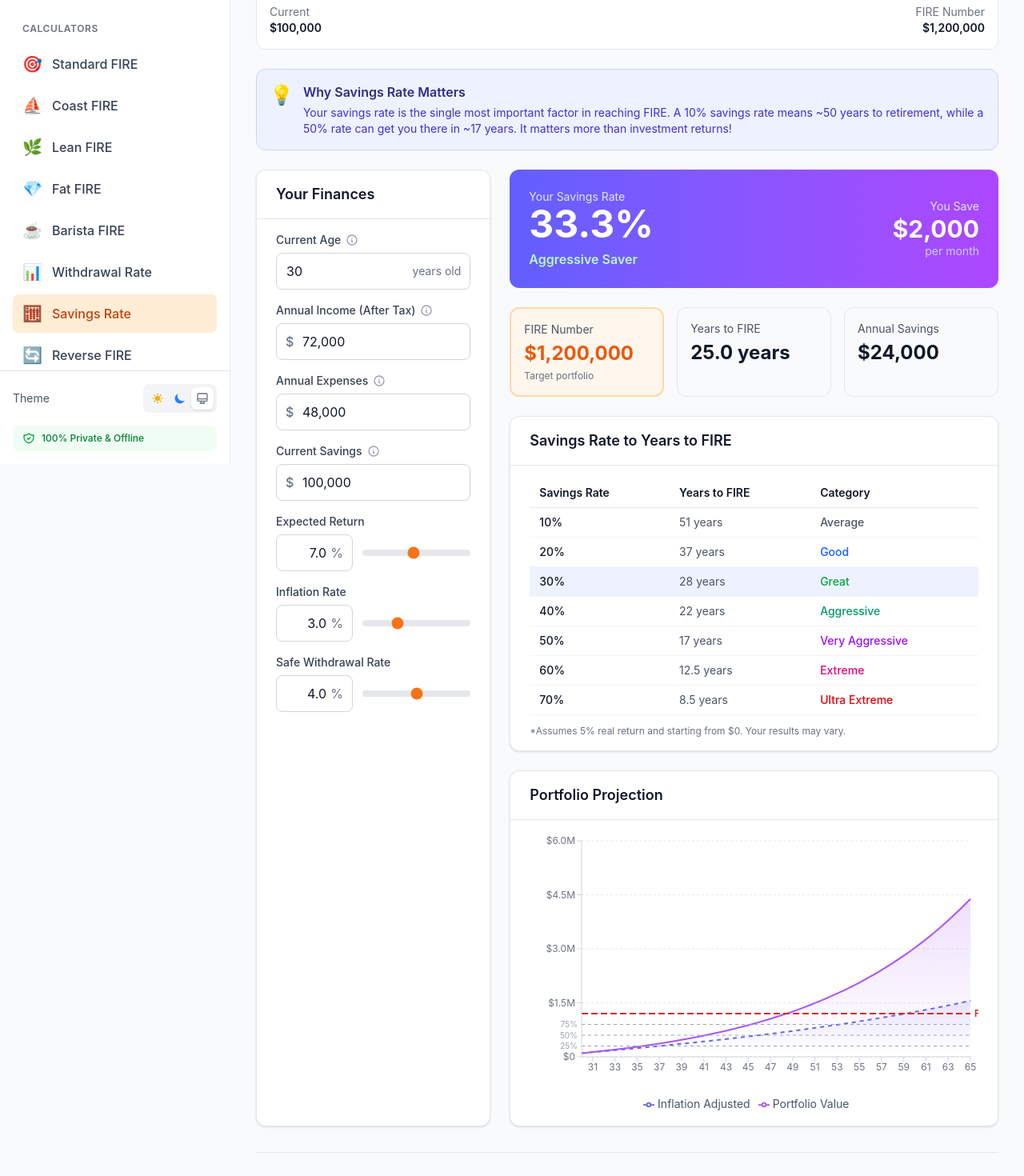
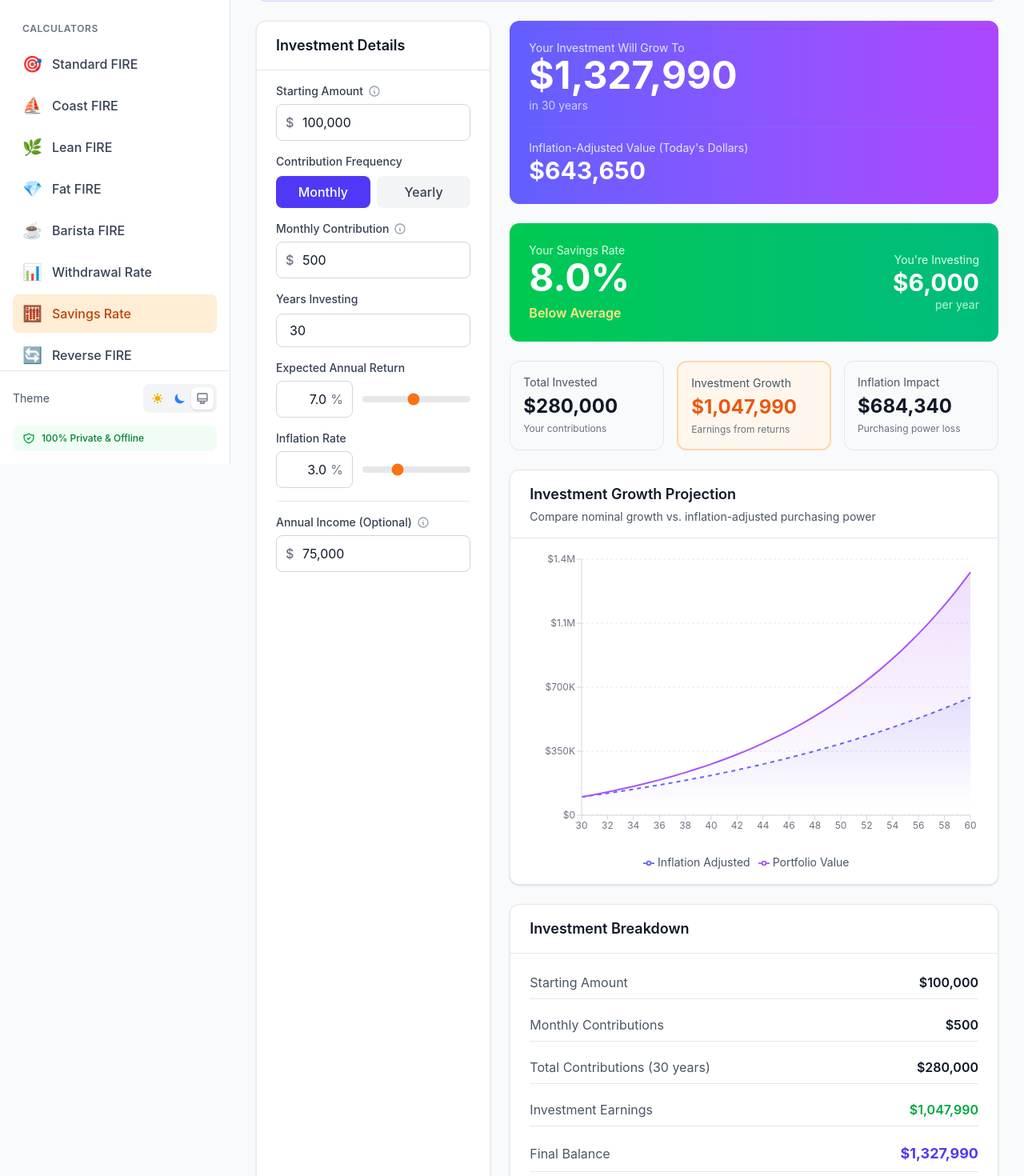
Before and after one commit to jamesmontemagno/app-fire-calculator, a React (Vite) app: page /savings-rate in a window 1280 px wide. Shown: the part 220-1690 px from the top of the page at 80% size. Built offline with nearby package versions, Linux system fonts and the light colour scheme.

Commit message:
Add Reverse FIRE calculator and refactor Savings Rate component for investment growth calculations

```diff
--- a/src/pages/Home.tsx
+++ b/src/pages/Home.tsx
@@ -53,6 +53,16 @@ const calculators = [
     audience: 'Best for: Those wanting work-life balance',
   },
   {
+    path: '/reverse',
+    icon: '🔄',
+    name: 'Reverse FIRE',
+    description: 'Work backwards — set your target age and find out how much you need to save monthly.',
+    color: 'from-teal-500 to-cyan-500',
+    bgColor: 'bg-teal-50 dark:bg-teal-900/20',
+    borderColor: 'border-teal-200 dark:border-teal-800',
+    audience: 'Best for: Goal-oriented planners',
+  },
+  {
     path: '/withdrawal',
     icon: '📊',
     name: 'Withdrawal Rate',
@@ -71,16 +81,6 @@ const calculators = [
     bgColor: 'bg-indigo-50 dark:bg-indigo-900/20',
     borderColor: 'border-indigo-200 dark:border-indigo-800',
     audience: 'Best for: Understanding your FI timeline',
-  },
-  {
-    path: '/reverse',
-    icon: '🔄',
-    name: 'Reverse FIRE',
-    description: 'Work backwards — set your target age and find out how much you need to save monthly.',
-    color: 'from-teal-500 to-cyan-500',
-    bgColor: 'bg-teal-50 dark:bg-teal-900/20',
-    borderColor: 'border-teal-200 dark:border-teal-800',
-    audience: 'Best for: Goal-oriented planners',
   },
   {
     path: '/healthcare',
--- a/src/pages/SavingsRate.tsx
+++ b/src/pages/SavingsRate.tsx
@@ -1,59 +1,75 @@
-import { useMemo } from 'react'
+import { useMemo, useState } from 'react'
 import { useCalculatorParams } from '../hooks/useCalculatorParams'
 import { formatCurrency } from '../utils/calculations'
-import { CurrencyInput, PercentageInput, AgeInput } from '../components/inputs'
-import { Card, CardHeader, CardContent, ResultCard, UrlActions, Disclaimer, ProgressToFIRE } from '../components/ui'
+import { CurrencyInput, PercentageInput } from '../components/inputs'
+import { Card, CardHeader, CardContent, ResultCard, UrlActions, Disclaimer } from '../components/ui'
 import { ProjectionChart } from '../components/charts'
 
-// Calculate savings rate and time to FIRE
-function calculateSavingsRate(
-  annualIncome: number,
-  annualExpenses: number,
-  currentSavings: number,
+// Calculate investment growth and savings rate
+function calculateInvestmentGrowth(
+  startingAmount: number,
+  contributionAmount: number,
+  contributionFrequency: 'monthly' | 'yearly',
+  yearsInvesting: number,
   expectedReturn: number,
   inflationRate: number,
-  withdrawalRate: number,
-  currentAge: number
+  annualIncome: number,
+  currentAge: number = 30
 ) {
-  const annualSavings = annualIncome - annualExpenses
-  const savingsRate = annualIncome > 0 ? annualSavings / annualIncome : 0
+  // Convert contributions to annual
+  const annualContribution = contributionFrequency === 'monthly'
+    ? contributionAmount * 12
+    : contributionAmount
 
-  // FIRE number based on expenses
-  const fireNumber = annualExpenses / withdrawalRate
-
-  // Real return
-  const realReturn = (1 + expectedReturn) / (1 + inflationRate) - 1
-
-  // Years to FIRE
-  let years = 0
-  let portfolio = currentSavings
-  const maxYears = 100
-
-  while (portfolio < fireNumber && years < maxYears) {
-    portfolio = portfolio * (1 + realReturn) + annualSavings
-    years++
-  }
-
-  const yearsToFIRE = years >= maxYears ? Infinity : years
+  // Calculate savings rate
+  const savingsRate = annualIncome > 0 ? annualContribution / annualIncome : 0
 
   // Generate projections
   const projections = []
-  let bal = currentSavings
-  let totalContrib = currentSavings
+  let nominalBalance = startingAmount
+  let inflationAdjustedBalance = startingAmount
+  let totalContributions = startingAmount
   const currentYear = new Date().getFullYear()
 
-  for (let i = 0; i <= Math.min(yearsToFIRE + 10, 50); i++) {
+  // Add starting point
+  projections.push({
+    age: currentAge,
+    year: currentYear,
+    yearNumber: 0,
+    portfolio: Math.round(nominalBalance),
+    inflationAdjusted: Math.round(inflationAdjustedBalance),
+    totalContributions: Math.round(totalContributions),
+    contributions: 0,
+  })
+
+  // Real return for inflation-adjusted calculations
+  const realReturn = (1 + expectedReturn) / (1 + inflationRate) - 1
+
+  for (let i = 1; i <= yearsInvesting; i++) {
+    // Nominal growth (no inflation adjustment)
+    nominalBalance = nominalBalance * (1 + expectedReturn) + annualContribution
+
+    // Inflation-adjusted growth
+    inflationAdjustedBalance = inflationAdjustedBalance * (1 + realReturn) + annualContribution
+
+    totalContributions += annualContribution
+
     projections.push({
       age: currentAge + i,
       year: currentYear + i,
-      portfolio: Math.round(bal),
-      contributions: i === 0 ? currentSavings : annualSavings,
-      totalContributions: Math.round(totalContrib),
-      inflationAdjusted: Math.round(bal / Math.pow(1 + inflationRate, i)),
+      yearNumber: i,
+      portfolio: Math.round(nominalBalance),
+      inflationAdjusted: Math.round(inflationAdjustedBalance),
+      totalContributions: Math.round(totalContributions),
+      contributions: annualContribution,
     })
-    bal = bal * (1 + expectedReturn) + annualSavings
-    totalContrib += annualSavings
   }
+
+  const finalNominalBalance = nominalBalance
+  const finalInflationAdjustedBalance = inflationAdjustedBalance
+  const totalInvested = totalContributions
+  const totalGrowth = finalNominalBalance - totalInvested
+  const inflationImpact = finalNominalBalance - finalInflationAdjustedBalance
 
   // Savings rate categories
   let savingsCategory = ''
@@ -77,10 +93,13 @@ function calculateSavingsRate(
 
   return {
     savingsRate,
-    annualSavings,
-    monthlySavings: annualSavings / 12,
-    fireNumber,
-    yearsToFIRE,
+    annualContribution,
+    monthlyContribution: annualContribution / 12,
+    finalNominalBalance,
+    finalInflationAdjustedBalance,
+    totalInvested,
+    totalGrowth,
+    inflationImpact,
     projections,
     savingsCategory,
     savingsCategoryColor,
@@ -89,21 +108,23 @@ function calculateSavingsRate(
 
 export default function SavingsRate() {
   const { params, setParam, resetParams, copyUrl, hasCustomParams } = useCalculatorParams()
-
-  // Use annualContribution as income proxy, derive from inputs
-  const annualIncome = params.annualContribution + params.annualExpenses
+  const [contributionFrequency, setContributionFrequency] = useState<'monthly' | 'yearly'>('monthly')
+  const [yearsInvesting, setYearsInvesting] = useState(30)
+  const [contributionAmount, setContributionAmount] = useState(500)
+  const [annualIncome, setAnnualIncome] = useState(75000)
 
   const results = useMemo(() => {
-    return calculateSavingsRate(
-      annualIncome,
-      params.annualExpenses,
+    return calculateInvestmentGrowth(
       params.currentSavings,
+      contributionAmount,
+      contributionFrequency,
+      yearsInvesting,
       params.expectedReturn,
       params.inflationRate,
-      params.withdrawalRate,
+      annualIncome,
       params.currentAge
     )
-  }, [annualIncome, params])
+  }, [params.currentSavings, contributionAmount, contributionFrequency, yearsInvesting, params.expectedReturn, params.inflationRate, annualIncome, params.currentAge])
 
   return (
     <div className="space-y-6">
@@ -111,33 +132,25 @@ export default function SavingsRate() {
       <div className="flex flex-col sm:flex-row sm:items-center justify-between gap-4">
         <div>
           <h1 className="text-2xl sm:text-3xl font-bold text-gray-900 dark:text-gray-100 flex items-center gap-3">
-            <span className="text-3xl">🧮</span>
-            Savings Rate Calculator
+            <span className="text-3xl">💰</span>
+            Savings & Investment Rate Calculator
           </h1>
           <p className="text-gray-600 dark:text-gray-400 mt-1">
-            Calculate your savings rate and see how it impacts your path to FIRE.
+            See how your investments can grow over time with consistent contributions.
           </p>
         </div>
         <UrlActions onReset={resetParams} onCopy={copyUrl} hasCustomParams={hasCustomParams} />
       </div>
-
-      {/* Progress Bar */}
-      <ProgressToFIRE
-        currentSavings={params.currentSavings}
-        fireNumber={results.fireNumber}
-        yearsToFIRE={results.yearsToFIRE}
-      />
 
       {/* Savings Rate Info Banner */}
       <div className="bg-indigo-50 dark:bg-indigo-900/20 border border-indigo-200 dark:border-indigo-800 rounded-xl p-4">
         <div className="flex gap-3">
           <span className="text-2xl">💡</span>
           <div>
-            <h3 className="font-semibold text-indigo-900 dark:text-indigo-100">Why Savings Rate Matters</h3>
+            <h3 className="font-semibold text-indigo-900 dark:text-indigo-100">The Power of Compound Interest</h3>
             <p className="text-sm text-indigo-700 dark:text-indigo-300 mt-1">
-              Your savings rate is the single most important factor in reaching FIRE. A 10% savings rate
-              means ~50 years to retirement, while a 50% rate can get you there in ~17 years. It matters
-              more than investment returns!
+              Consistent investing is the key to building wealth. Even small amounts invested regularly can
+              grow substantially over time thanks to compound interest. Start early and stay consistent!
             </p>
           </div>
         </div>
@@ -147,35 +160,68 @@ export default function SavingsRate() {
         {/* Inputs */}
         <Card className="lg:col-span-1">
           <CardHeader>
-            <h2 className="text-lg font-semibold text-gray-900 dark:text-gray-100">Your Finances</h2>
+            <h2 className="text-lg font-semibold text-gray-900 dark:text-gray-100">Investment Details</h2>
           </CardHeader>
           <CardContent className="space-y-4">
-            <AgeInput
-              label="Current Age"
-              value={params.currentAge}
-              onChange={(v) => setParam('currentAge', v)}
-              tooltip="Your current age"
-            />
             <CurrencyInput
-              label="Annual Income (After Tax)"
-              value={annualIncome}
-              onChange={(v) => setParam('annualContribution', v - params.annualExpenses)}
-              tooltip="Your take-home pay after taxes"
-            />
-            <CurrencyInput
-              label="Annual Expenses"
-              value={params.annualExpenses}
-              onChange={(v) => setParam('annualExpenses', v)}
-              tooltip="Total yearly spending"
-            />
-            <CurrencyInput
-              label="Current Savings"
+              label="Starting Amount"
               value={params.currentSavings}
               onChange={(v) => setParam('currentSavings', v)}
-              tooltip="Total invested assets"
+              tooltip="How much you're starting with"
             />
+
+            {/* Contribution Frequency Toggle */}
+            <div className="space-y-2">
+              <label className="block text-sm font-medium text-gray-700 dark:text-gray-300">
+                Contribution Frequency
+              </label>
+              <div className="flex gap-2">
+                <button
+                  onClick={() => setContributionFrequency('monthly')}
+                  className={`flex-1 py-2 px-4 rounded-lg font-medium transition-colors ${
+                    contributionFrequency === 'monthly'
+                      ? 'bg-indigo-600 text-white'
+                      : 'bg-gray-100 dark:bg-gray-800 text-gray-700 dark:text-gray-300 hover:bg-gray-200 dark:hover:bg-gray-700'
+                  }`}
+                >
+                  Monthly
+                </button>
+                <button
+                  onClick={() => setContributionFrequency('yearly')}
+                  className={`flex-1 py-2 px-4 rounded-lg font-medium transition-colors ${
+                    contributionFrequency === 'yearly'
+                      ? 'bg-indigo-600 text-white'
+                      : 'bg-gray-100 dark:bg-gray-800 text-gray-700 dark:text-gray-300 hover:bg-gray-200 dark:hover:bg-gray-700'
+                  }`}
+                >
+                  Yearly
+                </button>
+              </div>
+            </div>
+
+            <CurrencyInput
+              label={`${contributionFrequency === 'monthly' ? 'Monthly' : 'Yearly'} Contribution`}
+              value={contributionAmount}
+              onChange={setContributionAmount}
+              tooltip={`Amount you'll invest ${contributionFrequency}`}
+            />
+
+            <div className="space-y-2">
+              <label className="block text-sm font-medium text-gray-700 dark:text-gray-300">
+                Years Investing
+              </label>
+              <input
+                type="number"
+                value={yearsInvesting}
+                onChange={(e) => setYearsInvesting(Math.max(1, Math.min(50, parseInt(e.target.value) || 1)))}
+                className="w-full px-4 py-2 rounded-lg border border-gray-300 dark:border-gray-600 bg-white dark:bg-gray-800 text-gray-900 dark:text-gray-100 focus:ring-2 focus:ring-indigo-500 focus:border-transparent"
+                min="1"
+                max="50"
+              />
+            </div>
+
             <PercentageInput
-              label="Expected Return"
+              label="Expected Annual Return"
               value={params.expectedReturn}
               onChange={(v) => setParam('expectedReturn', v)}
               min={0}
@@ -188,114 +234,138 @@ export default function SavingsRate() {
               min={0}
               max={0.10}
             />
-            <PercentageInput
-              label="Safe Withdrawal Rate"
-              value={params.withdrawalRate}
-              onChange={(v) => setParam('withdrawalRate', v)}
-              min={0.02}
-              max={0.06}
+
+            <div className="pt-4 border-t border-gray-200 dark:border-gray-700">
+              <CurrencyInput
+                label="Annual Income (Optional)"
+                value={annualIncome}
+                onChange={setAnnualIncome}
+                tooltip="For calculating your savings rate"
               />
+            </div>
           </CardContent>
         </Card>
 
         {/* Results */}
         <div className="lg:col-span-2 space-y-6">
-          {/* Savings Rate Highlight */}
+          {/* Main Result Highlight */}
           <div className="bg-gradient-to-r from-indigo-500 to-purple-500 rounded-xl p-6 text-white">
+            <div className="space-y-4">
+              <div>
+                <p className="text-indigo-100 text-sm">Your Investment Will Grow To</p>
+                <p className="text-5xl font-bold">{formatCurrency(results.finalNominalBalance)}</p>
+                <p className="text-indigo-200 text-sm mt-1">in {yearsInvesting} years</p>
+              </div>
+              <div className="pt-4 border-t border-indigo-400/30">
+                <p className="text-indigo-100 text-sm">Inflation-Adjusted Value (Today's Dollars)</p>
+                <p className="text-3xl font-bold">{formatCurrency(results.finalInflationAdjustedBalance)}</p>
+              </div>
+            </div>
+          </div>
+
+          {/* Savings Rate Display */}
+          {annualIncome > 0 && (
+            <div className="bg-gradient-to-r from-green-500 to-emerald-500 rounded-xl p-6 text-white">
               <div className="flex items-center justify-between flex-wrap gap-4">
                 <div>
-                <p className="text-indigo-100 text-sm">Your Savings Rate</p>
+                  <p className="text-green-100 text-sm">Your Savings Rate</p>
                   <p className="text-5xl font-bold">{(results.savingsRate * 100).toFixed(1)}%</p>
                   <p className={`mt-2 font-semibold ${results.savingsRate >= 0.2 ? 'text-green-200' : 'text-amber-200'}`}>
                     {results.savingsCategory}
                   </p>
                 </div>
                 <div className="text-right">
-                <p className="text-indigo-100 text-sm">You Save</p>
-                <p className="text-3xl font-bold">{formatCurrency(results.monthlySavings)}</p>
-                <p className="text-indigo-200 text-sm">per month</p>
+                  <p className="text-green-100 text-sm">You're Investing</p>
+                  <p className="text-3xl font-bold">{formatCurrency(results.annualContribution)}</p>
+                  <p className="text-green-200 text-sm">per year</p>
                 </div>
               </div>
             </div>
+          )}
 
           {/* Key Metrics */}
           <div className="grid sm:grid-cols-2 lg:grid-cols-3 gap-4">
             <ResultCard
-              label="FIRE Number"
-              value={results.fireNumber}
+              label="Total Invested"
+              value={results.totalInvested}
+              format="currency"
+              subtext="Your contributions"
+            />
+            <ResultCard
+              label="Investment Growth"
+              value={results.totalGrowth}
               format="currency"
               highlight
-              subtext="Target portfolio"
+              subtext="Earnings from returns"
             />
             <ResultCard
-              label="Years to FIRE"
-              value={results.yearsToFIRE === Infinity ? 'Never' : results.yearsToFIRE}
-              format={results.yearsToFIRE === Infinity ? 'none' : 'years'}
-            />
-            <ResultCard
-              label="Annual Savings"
-              value={results.annualSavings}
+              label="Inflation Impact"
+              value={results.inflationImpact}
               format="currency"
+              subtext="Purchasing power loss"
             />
           </div>
-
-          {/* Savings Rate Chart Reference */}
-          <Card>
-            <CardHeader>
-              <h2 className="text-lg font-semibold text-gray-900 dark:text-gray-100">Savings Rate to Years to FIRE</h2>
-            </CardHeader>
-            <CardContent>
-              <div className="overflow-x-auto">
-                <table className="w-full text-sm">
-                  <thead>
-                    <tr className="border-b border-gray-200 dark:border-gray-700">
-                      <th className="text-left py-2 px-3 font-semibold text-gray-900 dark:text-gray-100">Savings Rate</th>
-                      <th className="text-left py-2 px-3 font-semibold text-gray-900 dark:text-gray-100">Years to FIRE</th>
-                      <th className="text-left py-2 px-3 font-semibold text-gray-900 dark:text-gray-100">Category</th>
-                    </tr>
-                  </thead>
-                  <tbody>
-                    {[
-                      { rate: 10, years: '51', category: 'Average', color: 'text-gray-600' },
-                      { rate: 20, years: '37', category: 'Good', color: 'text-blue-600' },
-                      { rate: 30, years: '28', category: 'Great', color: 'text-green-600' },
-                      { rate: 40, years: '22', category: 'Aggressive', color: 'text-emerald-600' },
-                      { rate: 50, years: '17', category: 'Very Aggressive', color: 'text-purple-600' },
-                      { rate: 60, years: '12.5', category: 'Extreme', color: 'text-pink-600' },
-                      { rate: 70, years: '8.5', category: 'Ultra Extreme', color: 'text-red-600' },
-                    ].map((row) => (
-                      <tr
-                        key={row.rate}
-                        className={`border-b border-gray-100 dark:border-gray-800 ${
-                          Math.abs(results.savingsRate * 100 - row.rate) < 5 ? 'bg-indigo-50 dark:bg-indigo-900/20' : ''
-                        }`}
-                      >
-                        <td className="py-2 px-3 font-medium text-gray-900 dark:text-gray-100">{row.rate}%</td>
-                        <td className="py-2 px-3 text-gray-600 dark:text-gray-400">{row.years} years</td>
-                        <td className={`py-2 px-3 font-medium ${row.color} dark:opacity-80`}>{row.category}</td>
-                      </tr>
-                    ))}
-                  </tbody>
-                </table>
-              </div>
-              <p className="text-xs text-gray-500 dark:text-gray-400 mt-3">
-                *Assumes 5% real return and starting from $0. Your results may vary.
-              </p>
-            </CardContent>
-          </Card>
 
           {/* Chart */}
           <Card>
             <CardHeader>
-              <h2 className="text-lg font-semibold text-gray-900 dark:text-gray-100">Portfolio Projection</h2>
+              <h2 className="text-lg font-semibold text-gray-900 dark:text-gray-100">Investment Growth Projection</h2>
+              <p className="text-sm text-gray-600 dark:text-gray-400 mt-1">
+                Compare nominal growth vs. inflation-adjusted purchasing power
+              </p>
             </CardHeader>
             <CardContent>
               <ProjectionChart
                 data={results.projections}
-                fireNumber={results.fireNumber}
+                showInflationAdjusted={true}
+                showMilestones={false}
                 colorScheme="purple"
-                height={350}
+                height={400}
               />
+            </CardContent>
+          </Card>
+
+          {/* Breakdown Details */}
+          <Card>
+            <CardHeader>
+              <h2 className="text-lg font-semibold text-gray-900 dark:text-gray-100">Investment Breakdown</h2>
+            </CardHeader>
+            <CardContent>
+              <div className="space-y-3">
+                <div className="flex justify-between items-center py-2 border-b border-gray-200 dark:border-gray-700">
+                  <span className="text-gray-600 dark:text-gray-400">Starting Amount</span>
+                  <span className="font-semibold text-gray-900 dark:text-gray-100">{formatCurrency(params.currentSavings)}</span>
+                </div>
+                <div className="flex justify-between items-center py-2 border-b border-gray-200 dark:border-gray-700">
+                  <span className="text-gray-600 dark:text-gray-400">
+                    {contributionFrequency === 'monthly' ? 'Monthly' : 'Yearly'} Contributions
+                  </span>
+                  <span className="font-semibold text-gray-900 dark:text-gray-100">{formatCurrency(contributionAmount)}</span>
+                </div>
+                <div className="flex justify-between items-center py-2 border-b border-gray-200 dark:border-gray-700">
+                  <span className="text-gray-600 dark:text-gray-400">Total Contributions ({yearsInvesting} years)</span>
+                  <span className="font-semibold text-gray-900 dark:text-gray-100">{formatCurrency(results.totalInvested)}</span>
+                </div>
+                <div className="flex justify-between items-center py-2 border-b border-gray-200 dark:border-gray-700">
+                  <span className="text-gray-600 dark:text-gray-400">Investment Earnings</span>
+                  <span className="font-semibold text-green-600 dark:text-green-400">{formatCurrency(results.totalGrowth)}</span>
+                </div>
+                <div className="flex justify-between items-center py-2 border-b border-gray-200 dark:border-gray-700">
+                  <span className="text-gray-600 dark:text-gray-400">Final Balance</span>
+                  <span className="font-bold text-lg text-indigo-600 dark:text-indigo-400">{formatCurrency(results.finalNominalBalance)}</span>
+                </div>
+                <div className="flex justify-between items-center py-2">
+                  <span className="text-gray-600 dark:text-gray-400">Inflation-Adjusted Value</span>
+                  <span className="font-bold text-lg text-gray-900 dark:text-gray-100">{formatCurrency(results.finalInflationAdjustedBalance)}</span>
+                </div>
+              </div>
+
+              <div className="mt-4 p-3 bg-amber-50 dark:bg-amber-900/20 rounded-lg">
+                <p className="text-sm text-amber-800 dark:text-amber-200">
+                  <strong>Note:</strong> Inflation will reduce your purchasing power by {formatCurrency(results.inflationImpact)}
+                  over {yearsInvesting} years at {(params.inflationRate * 100).toFixed(1)}% annual inflation.
+                </p>
+              </div>
             </CardContent>
           </Card>
         </div>
```
Lines whose indentation alone changed are shown as unchanged.
